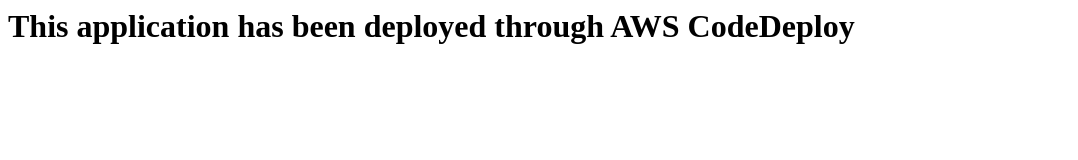
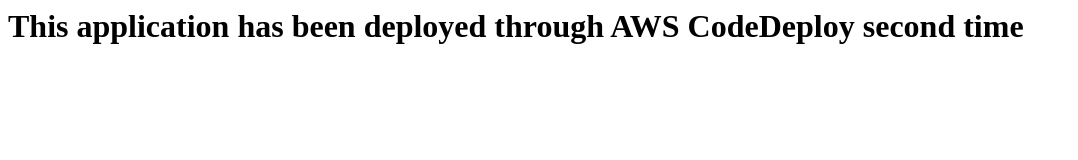
Before and after one commit to chessmastr/AWS-Code_deploy, a plain HTML site: page index.html in a window 1280 px wide. Shown: the whole page, without its empty margins (0-1078 px from the left). Drawn offline with Linux system fonts and the light colour scheme.

Commit message:
Second deployment

```diff
--- a/index.html
+++ b/index.html
@@ -1,3 +1,3 @@
 <html>
-<h1>This application has been deployed through AWS CodeDeploy
+<h1>This application has been deployed through AWS CodeDeploy second time
 </html>
```
